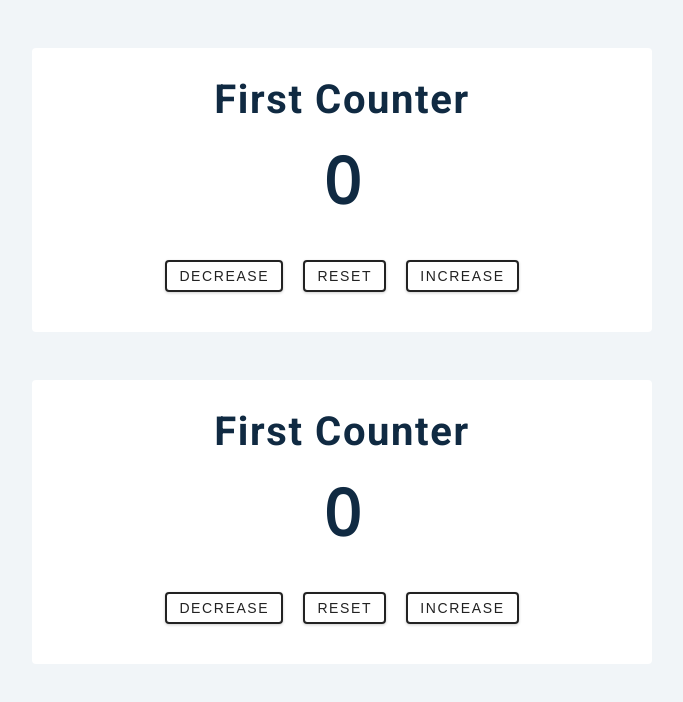
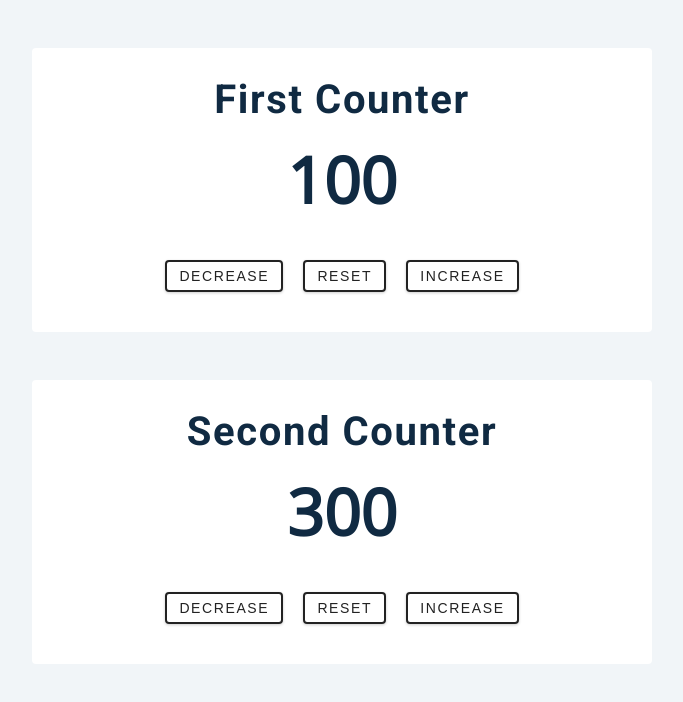
Before and after one commit to stkoev/JS-16-counter, a plain HTML site: page index.html in a window 1280 px wide. Shown: the whole page, without its empty margins (298-981 px from the left). Drawn offline with nearby package versions, Linux system fonts and the light colour scheme.

Commit message:
select elements

```diff
--- a/app.js
+++ b/app.js
@@ -0,0 +1,24 @@
+function Counter(element, value) {
+  this.counter = element;
+  this.value = value;
+  this.increaseBtn = this.counter.querySelector(".increase");
+  this.decreaseBtn = this.counter.querySelector(".decrease");
+  this.resetBtn = this.counter.querySelector(".reset");
+  this.valueDOM = this.counter.querySelector(".value");
+  this.valueDOM.textContent = this.value;
+
+  this.increaseBtn.addEventListener("click", () => {
+    this.value++;
+    this.valueDOM.textContent = this.value;
+  });
+}
+
+const firstCounter = new Counter(getElement(".first-counter"), 100);
+
+const secondCounter = new Counter(getElement(".second-counter"), 300);
+
+function getElement(selection) {
+  const element = document.querySelector(selection);
+  if (element) return element;
+  throw new Error(`Please check ${selection} selector, no such element.`);
+}
--- a/index.html
+++ b/index.html
@@ -19,7 +19,7 @@
     </div>
     <!-- second counter -->
     <div class="container second-counter">
-      <h2>first counter</h2>
+      <h2>second counter</h2>
       <span class="value">0</span>
       <div class="button-container">
         <button class="btn decrease">decrease</button>
```
